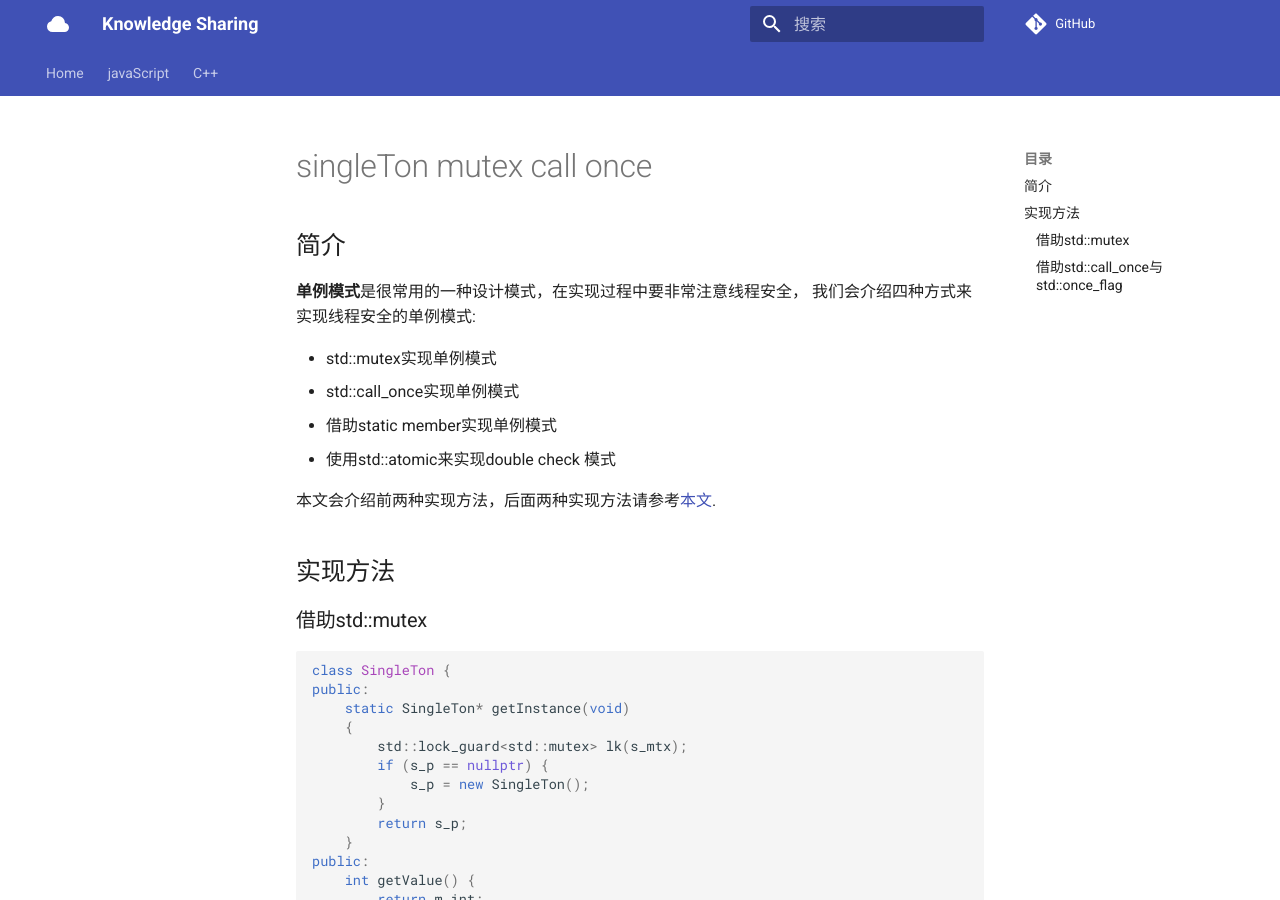
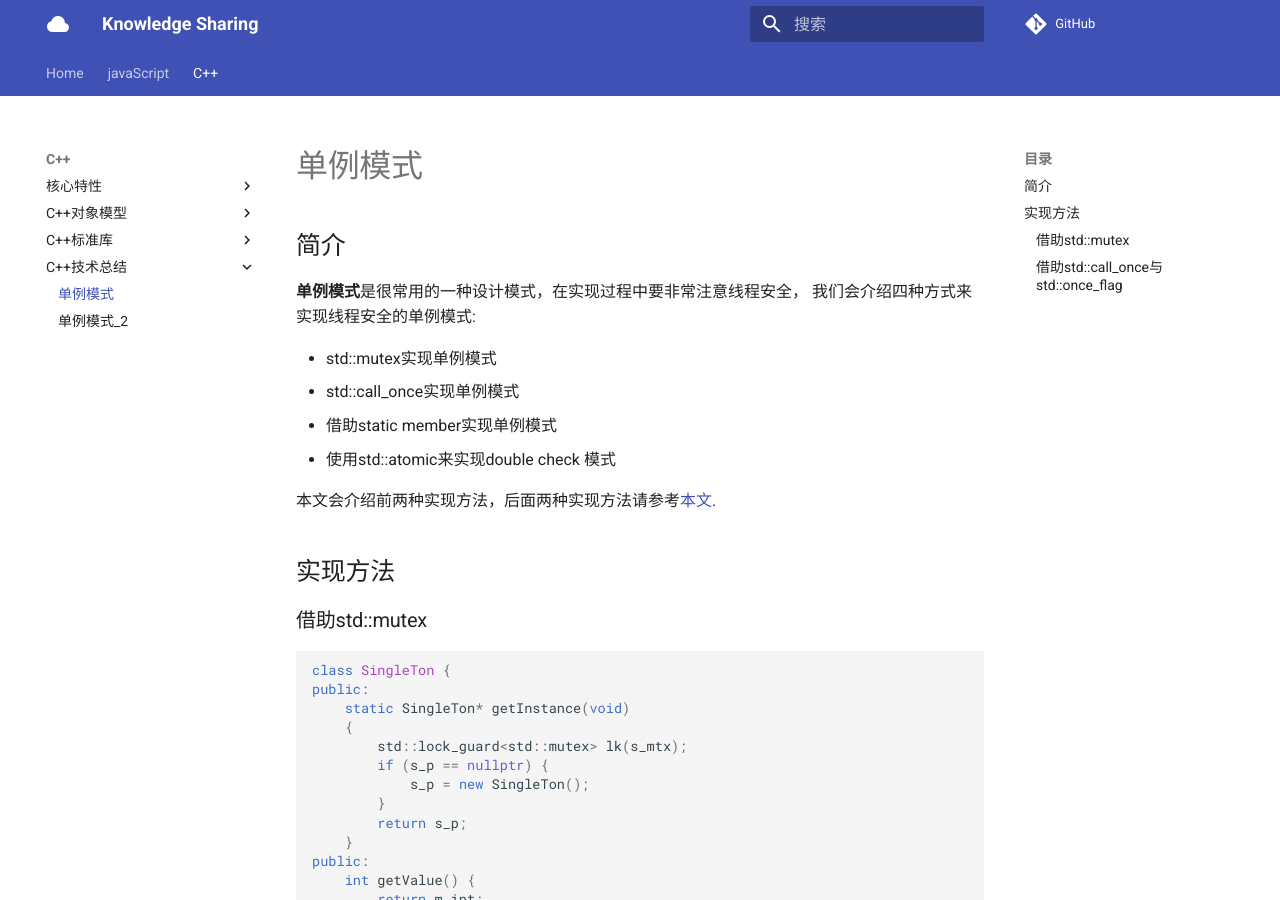
Before and after one commit to zhoukaidev/ks_blog, an MkDocs documentation site: the page built from docs/C++/others/singleTon_mutex_call_once.md, in a window 1280 px wide and 900 px high. Built offline with MkDocs 1.6.1 and Material for MkDocs 9.7.7, drawn with Linux system fonts in a browser that asks for light colours; comment, search, counter and statistics services are not loaded.

Commit message:
Add part2 about singleton mode

```diff
--- a/mkdocs.yml
+++ b/mkdocs.yml
@@ -30,4 +30,5 @@ nav:
       - 'std::thread': C++/standardLibrary/multiThread/thread.md
       - 'std::thread::native_handle': C++/standardLibrary/multiThread/thread_nativeHandle.md
     - 'C++技术总结':
-      - '单例模式': C++/others/singleTon_atomic_static_member.md
+      - '单例模式': C++/others/singleTon_mutex_call_once.md
+      - '单例模式_2': C++/others/singleTon_atomic_static_member.md
```
